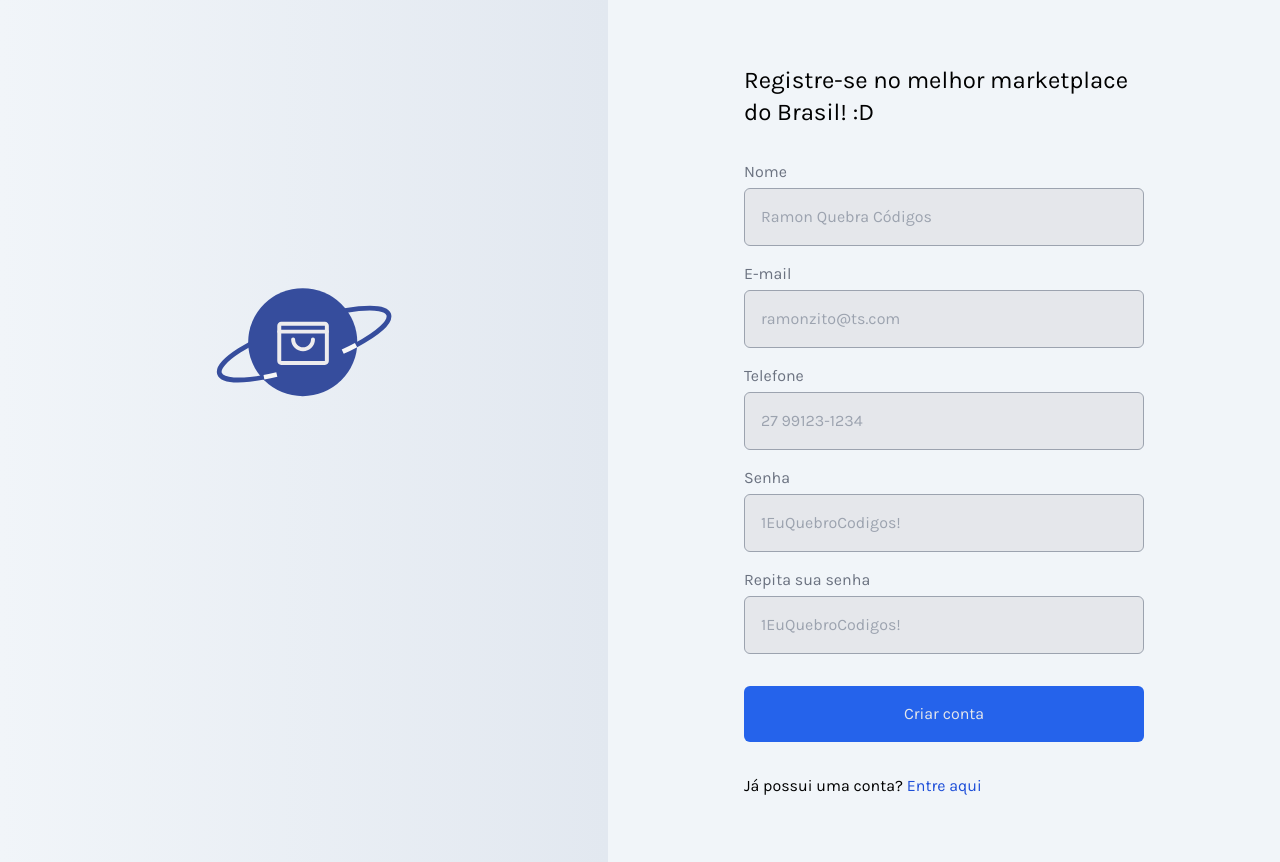
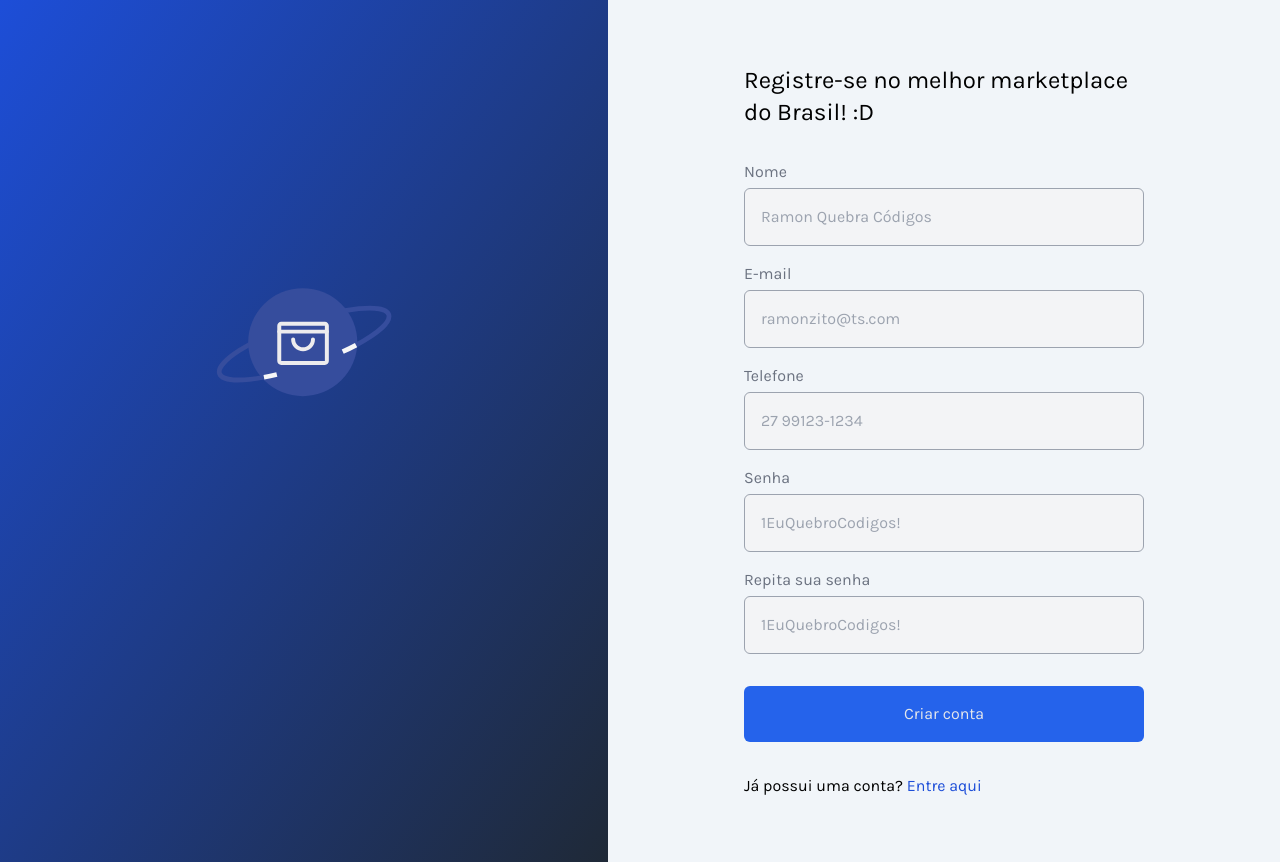
Before and after one commit to ramontrovao/my-market, a Vue app in the folder frontend/: page /register in a window 1280 px wide. Built offline with nearby package versions, Linux system fonts and the light colour scheme.

Commit message:
styles: updated styles

```diff
--- a/frontend/index.html
+++ b/frontend/index.html
@@ -9,6 +9,7 @@
       href="https://fonts.googleapis.com/css2?family=Karla:wght@400;700&display=swap"
       rel="stylesheet"
     />
+    <link rel="shortcut icon" href="/logo.svg" type="image/x-icon" />
     <meta name="viewport" content="width=device-width, initial-scale=1.0" />
     <title>My Market</title>
   </head>
--- a/frontend/src/components/Input.vue
+++ b/frontend/src/components/Input.vue
@@ -38,7 +38,7 @@
         <label class="text-gray-500" v-if="inputLabel" :for="inputId">
         {{ inputLabel }}
         </label>
-        <Field :name="inputId" :id="inputId" :rules="inputValidationRules" :type="inputType" :placeholder="inputPlaceholder" class="max-h-18 p-4 outline-none bg-gray-200 border-[1px] border-solid border-gray-400 rounded-md transition-all duration-300 focus:border-blue-400" />
-        <ErrorMessage class="text-red-400" :name="inputId" />
+        <Field :name="inputId" :id="inputId" :rules="inputValidationRules" :type="inputType" :placeholder="inputPlaceholder" class="max-h-18 p-4 outline-none bg-gray-100 border-[1px] border-solid border-gray-400 rounded-md transition-all duration-300 focus:border-blue-400" />
+        <ErrorMessage class="text-red-600" :name="inputId" />
     </div>
 </template>
--- a/frontend/src/screen-components/Register/RegisterForm.vue
+++ b/frontend/src/screen-components/Register/RegisterForm.vue
@@ -18,7 +18,7 @@
             email: yup.string().matches(/^[\w-.]+@([\w-]+\.)+[\w-]{2,4}$/, "Digite um email válido").required("Esse campo é obrigatório"),
             phone: yup.string().required("Esse campo é obrigatório"),
             password: yup.string().min(8, "A senha precisa ter no mínimo 8 dígitos").matches(/^(?=.*[a-zA-Z])(?=.*\d).+$/, "A senha precisa ter letras e números").required("Esse campo é obrigatório"),
-            "confirm-password": yup.string().required("Esse campo é obrigatório").oneOf([yup.ref('password')], "A senha não coincide")
+            "confirm-password": yup.string().required("Esse campo é obrigatório").oneOf([yup.ref('password')], "As senhas não coincidem")
           })
 
           const onRegister = () => {
--- a/frontend/src/views/LoginView.vue
+++ b/frontend/src/views/LoginView.vue
@@ -11,7 +11,7 @@
 
 <template>
   <main class="flex justify-between min-h-screen">
-    <div class="hidden flex-[0.95] flex-col justify-center items-center gap-4 bg-gradient-to-r from-slate-100 to-slate-200  md:flex md:visible">
+    <div class="hidden flex-[0.95] flex-col justify-center items-center gap-4 bg-gradient-to-br from-blue-700 to-gray-800  md:flex md:visible">
       <img class="w-44" src="/logo.svg" alt="">
     </div>
 
--- a/frontend/src/views/RegisterView.vue
+++ b/frontend/src/views/RegisterView.vue
@@ -11,7 +11,7 @@
 
 <template>
   <main class="flex justify-between min-h-screen">
-    <div class="hidden flex-[0.95] flex-col items-center gap-4 bg-gradient-to-r from-slate-100 to-slate-200  md:flex md:visible">
+    <div class="hidden flex-[0.95] flex-col items-center gap-4 bg-gradient-to-br from-blue-700 to-gray-800  md:flex md:visible">
       <img class="w-44 sticky top-72" src="/logo.svg" alt="">
     </div>
 
```
